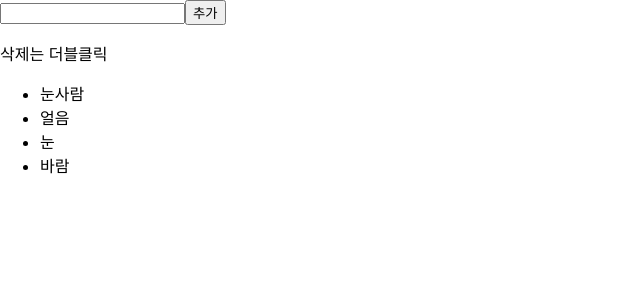
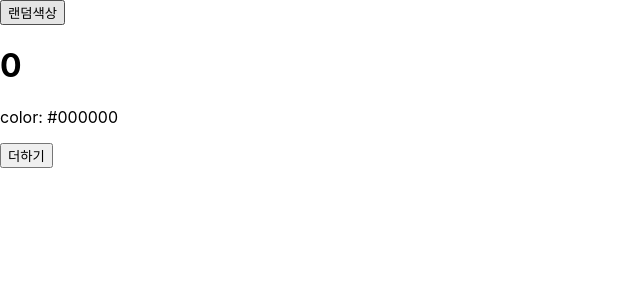
Before and after one commit to stayfoolish24/hello-react, a React (Create React App) app: page / in a window 1280 px wide. Shown: the top 300 px of the page, without its empty margins (0-640 px from the left). Built offline with nearby package versions, Linux system fonts and the light colour scheme.

Commit message:
LifeCycleSample 추가

```diff
--- a/src/App.js
+++ b/src/App.js
@@ -1,10 +1,30 @@
 import React, { Component } from 'react'
 // import EventPractice from './EventPractice'
-import IterationSample from './IterationSample'
+// import IterationSample from './IterationSample'
+import LifeCycleSample from './LifeCycleSample'
+
+// 랜덤 색상을 생성합니다.
+function getRandomColor() {
+  return '#' + Math.floor(Math.random() * 16777215).toString(16)
+}
 
 class App extends Component {
+  state = {
+    color: '#000000'
+  }
+
+  handleClick = () => {
+    this.setState({
+      color: getRandomColor()
+    })
+  }
   render() {
-    return <IterationSample />
+    return (
+      <div>
+        <button onClick={this.handleClick}>랜덤색상</button>
+        <LifeCycleSample color={this.state.color} />
+      </div>
+    )
   }
 }
 
--- /dev/null
+++ b/src/LifeCycleSample.js
@@ -0,0 +1,77 @@
+import React, { Component } from 'react'
+
+class LifeCycleSample extends Component {
+  state = {
+    number: 0,
+    color: null
+  }
+
+  myRef = null //ref를 설정할 부분
+
+  constructor(props) {
+    super(props)
+    console.log('constructor')
+  }
+
+  static getDerivedStateFromProps(nextProps, prevState) {
+    if (nextProps.color !== prevState.color) {
+      return { color: nextProps.color }
+    }
+    return null
+  }
+
+  componentDidMount() {
+    console.log('componentDidMount')
+  }
+
+  shouldComponentUpdate(nextProps, nextState) {
+    console.log('shouldComponentUpdate', nextProps, nextState)
+    // 숫자의 마지막 자리가 4면 리렌더링하지 않습니다.
+    return nextState.number % 10 !== 4
+  }
+
+  componentWillUnmount() {
+    console.log('componentWillUnmount')
+  }
+
+  handleClick = () => {
+    this.setState({
+      number: this.state.number + 1
+    })
+  }
+
+  getSnapshotBeforeUpdate(prevProps, prevState) {
+    console.log('getSnapshotBeforeUpdate')
+    if (prevProps.color !== this.props.color) {
+      return this.myRef.style.color
+    }
+    return null
+  }
+
+  componentDidUpdate(prevProps, prevState, snapshot) {
+    console.log('componentDidUpdate', prevProps, prevState)
+    if (snapshot) {
+      console.log('업데이트 되기 직전 색상: ', snapshot)
+    }
+  }
+
+  render() {
+    console.log('render')
+
+    const style = {
+      color: this.props.color
+    }
+
+    return (
+      <div>
+        <h1 style={style} ref={ref => (this.myRef = ref)}>
+          {this.state.number}
+        </h1>
+        <p> color: {this.state.color}</p>
+        <button onClick={this.handleClick}>더하기</button>
+      </div>
+    )
+  }
+}
+
+export default LifeCycleSample
```
